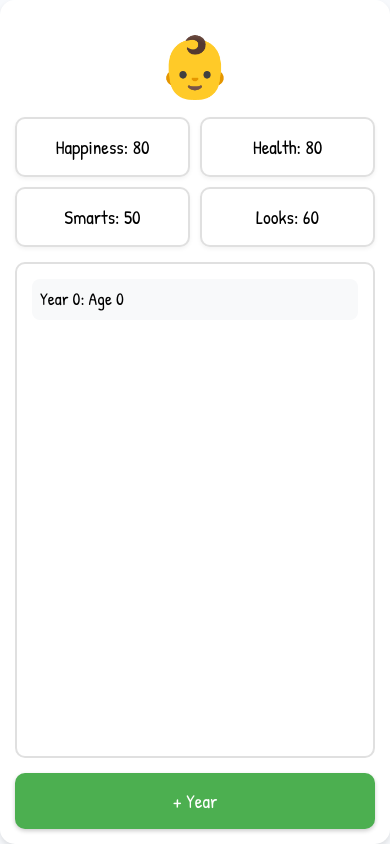
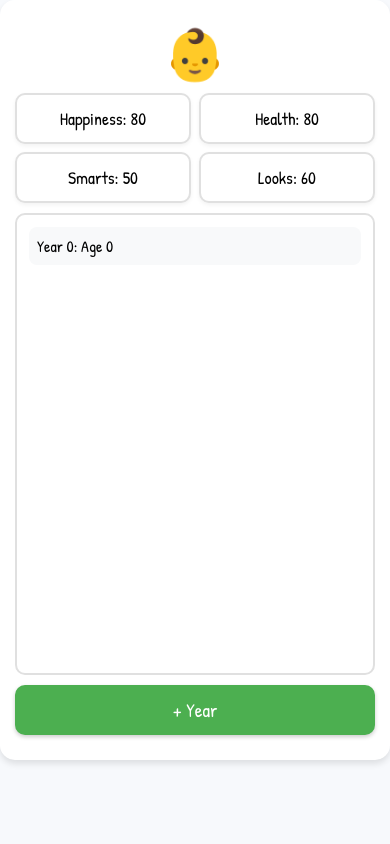
Before and after one commit to afriday11/simplelife, a plain HTML site: page index.html in a window 390 px wide. Drawn offline with Linux system fonts and the light colour scheme.

Commit message:
mobile responsiveness tasks 2

```diff
--- a/index.html
+++ b/index.html
@@ -25,7 +25,7 @@
             background: white;
             border-radius: 15px;
             box-shadow: 0 4px 6px rgba(0, 0, 0, 0.1);
-            height: 100vh;
+            height: 90vh;
             display: flex;
             flex-direction: column;
         }
@@ -33,8 +33,8 @@
         #stats {
             display: grid;
             grid-template-columns: repeat(2, 1fr);
-            gap: 10px;
-            margin-bottom: 15px;
+            gap: 8px;
+            margin-bottom: 10px;
             flex-shrink: 0;
         }
 
@@ -45,13 +45,13 @@
         }
 
         .stat {
-            padding: 15px;
+            padding: 12px;
             background: #fff;
             text-align: center;
             border-radius: 10px;
             box-shadow: 0 2px 4px rgba(0, 0, 0, 0.05);
             border: 2px solid #e0e0e0;
-            font-size: 1.2em;
+            font-size: 1.1em;
             transition: transform 0.2s;
         }
 
@@ -63,11 +63,11 @@
             flex: 1;
             border: 2px solid #e0e0e0;
             border-radius: 10px;
-            padding: 15px;
+            padding: 12px;
             overflow-y: auto;
-            margin-bottom: 15px;
+            margin-bottom: 10px;
             background: #fff;
-            font-size: 1.1em;
+            font-size: 1em;
             line-height: 1.4;
             -webkit-overflow-scrolling: touch;
         }
@@ -80,9 +80,9 @@
         }
 
         #avatar {
-            font-size: 60px;
+            font-size: 50px;
             text-align: center;
-            margin: 10px 0;
+            margin: 5px 0;
             animation: bounce 1s infinite;
             flex-shrink: 0;
         }
@@ -94,7 +94,7 @@
 
         button {
             width: 100%;
-            padding: 15px 25px;
+            padding: 12px 20px;
             font-size: 1.2em;
             font-family: 'Patrick Hand', cursive;
             background: #4CAF50;
@@ -106,7 +106,7 @@
             box-shadow: 0 2px 4px rgba(0, 0, 0, 0.2);
             flex-shrink: 0;
             margin-top: auto;
-            margin-bottom: env(safe-area-inset-bottom, 0px);
+            margin-bottom: calc(env(safe-area-inset-bottom, 0px) + 10px);
         }
 
         button:hover {
@@ -192,6 +192,7 @@
         @supports (-webkit-touch-callout: none) {
             #game-container {
                 height: -webkit-fill-available;
+                max-height: 90vh;
             }
         }
 
```
